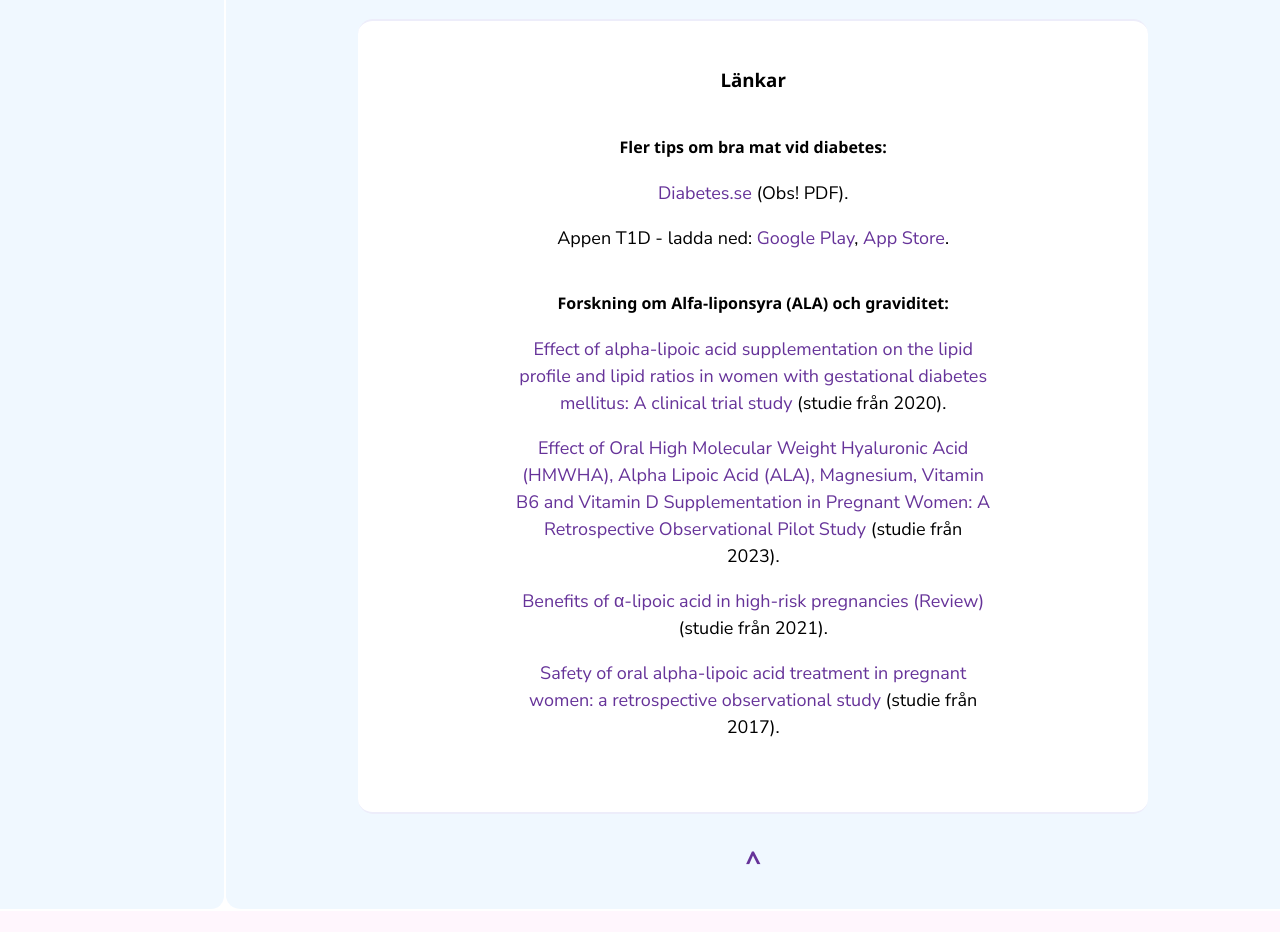
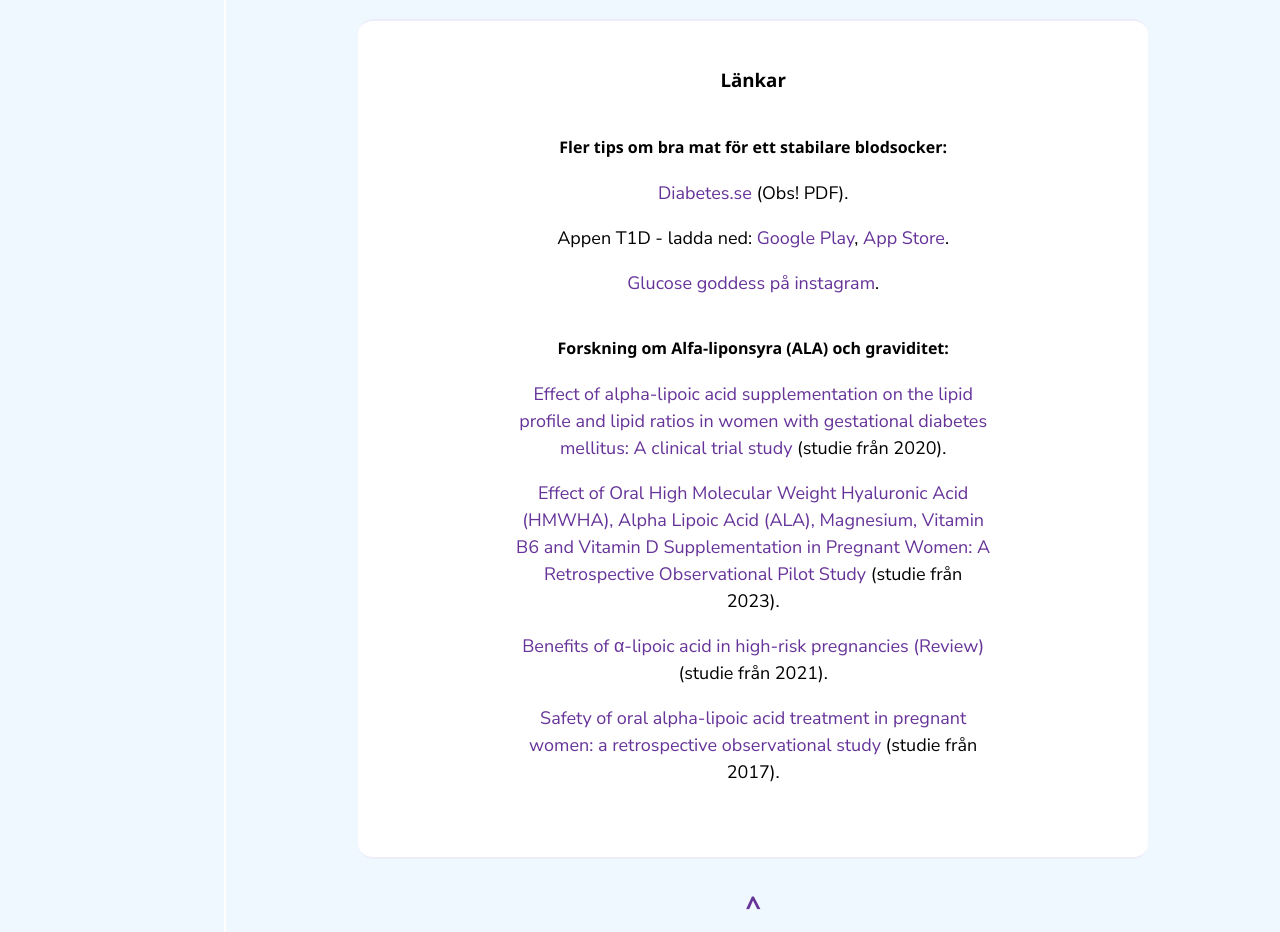
Before and after one commit to Ayngie/natural-guide-to-gestational-diabetes, a React (Vite) app: page /natural-guide-to-gestational-diabetes/food in a window 1280 px wide. Shown: the part 3420-4352 px from the top of the page. Before the commit the page ends 4331 px from the top, so only its background shows below. Built offline with nearby package versions, Linux system fonts and the light colour scheme.

Commit message:
✨ feat: added link to link section

```diff
--- a/src/components/pages/FoodAdvice.tsx
+++ b/src/components/pages/FoodAdvice.tsx
@@ -64,13 +64,14 @@ export const FoodAdvice = () => {
           <StyledArticle id="links">
           <h3>Länkar</h3>
           <ParagraphWrapper>
-            <h4>Fler tips om bra mat vid diabetes:</h4>
+            <h4>Fler tips om bra mat för ett stabilare blodsocker:</h4>
               <Paragraph><TextLink href="https://www.diabetes.se/contentassets/8458e645a4414f69a592b1b3490631ef/sv_diabetes_typ2_a4_mat.pdf" target="_blank">Diabetes.se</TextLink> (Obs! PDF).</Paragraph>
               <Paragraph>
                 Appen T1D - ladda ned:
                 <TextLink href="https://play.google.com/store/apps/details?id=se.tad1.t1d&hl=en_US" target="_blank"> Google Play</TextLink>,
                 <TextLink href="https://apps.apple.com/se/app/t1d/id1532900106" target="_blank"> App Store</TextLink>.
               </Paragraph>
+              <Paragraph><TextLink href="https://www.instagram.com/glucosegoddess/?hl=sv" target='_blank'>Glucose goddess på instagram</TextLink>.</Paragraph>
           </ParagraphWrapper>
 
           <ParagraphWrapper>
```
